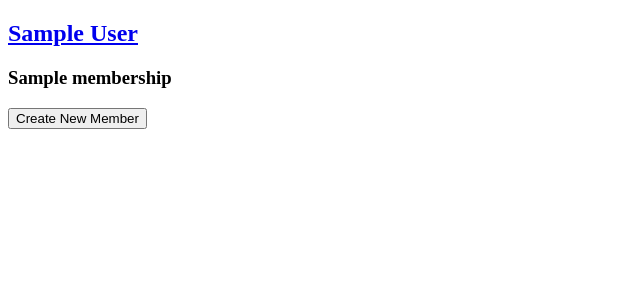
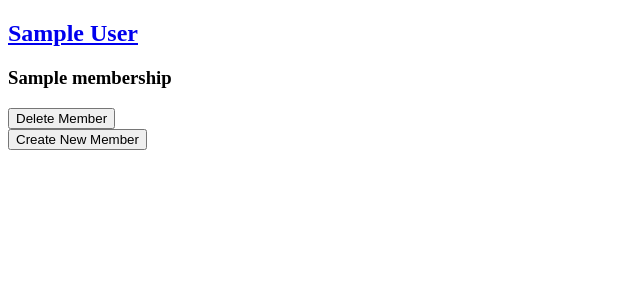
Before and after one commit to TomRgrant/Gym-Admin-Project, a Flask app: template templates/members/show.html in a window 1280 px wide. Shown: the part 70-370 px from the top of the page, without its empty margins (0-640 px from the left). Run offline with Flask 2, Linux system fonts and the light colour scheme; the template is opened without the code that fills it: most values are stand-ins (such as "Sample title", 1, 10 or a date in 2020).

Commit message:
Add delete button to members page

```diff
--- a/controllers/member_controller.py
+++ b/controllers/member_controller.py
@@ -27,3 +27,8 @@ def show_id(id):
 @members_blueprint.route("/create_new_member")
 def create_member():
     return render_template("members/add_new_member.html")
+
+@members_blueprint.route("/delete_member/<id>", methods=['POST'])
+def delete_member(id):
+    member_repository.delete(id)
+    return redirect("/members")
--- a/repositories/member_repository.py
+++ b/repositories/member_repository.py
@@ -32,3 +32,8 @@ def select(id):
 def delete_all():
     sql = "DELETE FROM members"
     run_sql(sql)
+
+def delete(id):
+    sql = "DELETE FROM members WHERE id = %s"
+    values = [id]
+    run_sql(sql, values)
--- a/templates/members/show.html
+++ b/templates/members/show.html
@@ -6,6 +6,10 @@
             {% for member in members %}
                 <h1> <a href="/members/{{ member.id }}">{{ member.first_name }} {{ member.last_name }}</a></h1>
                 <h3>{{ member.membership }}</h3>
+
+                <form action="/delete_member/{{ member.id }}" method = POST>
+                    <input type="submit" name="delete" id="delete" value="Delete Member">
+                </form>
 
             {% endfor %}
 
```
